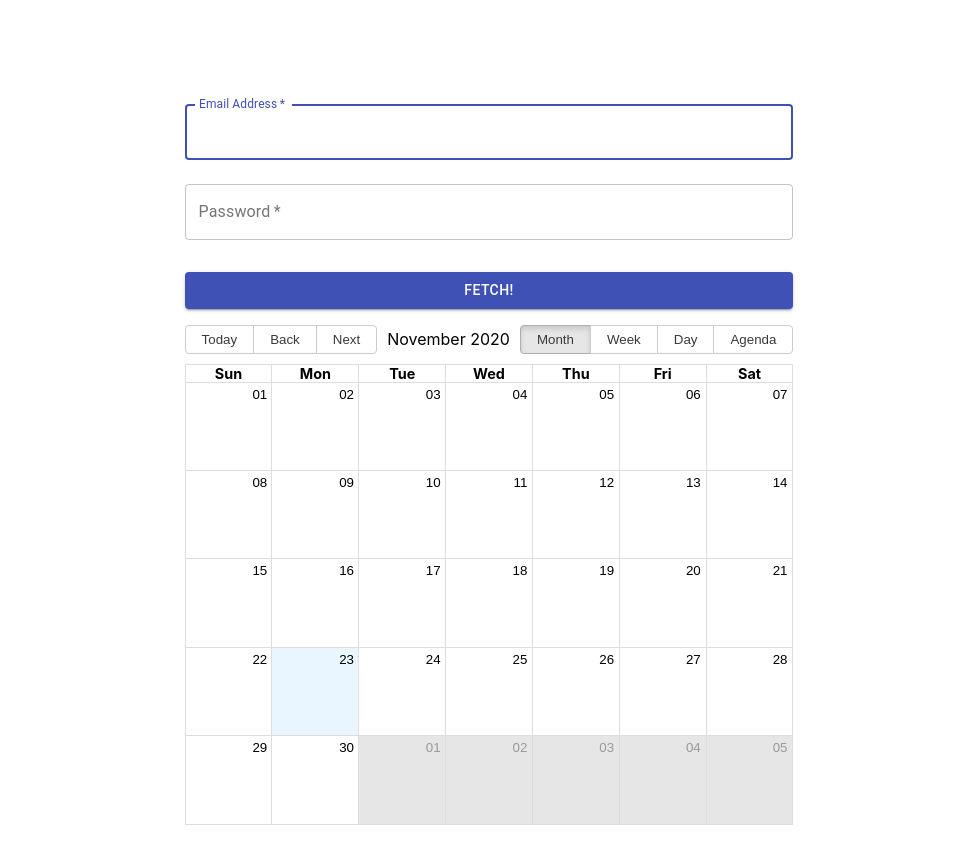
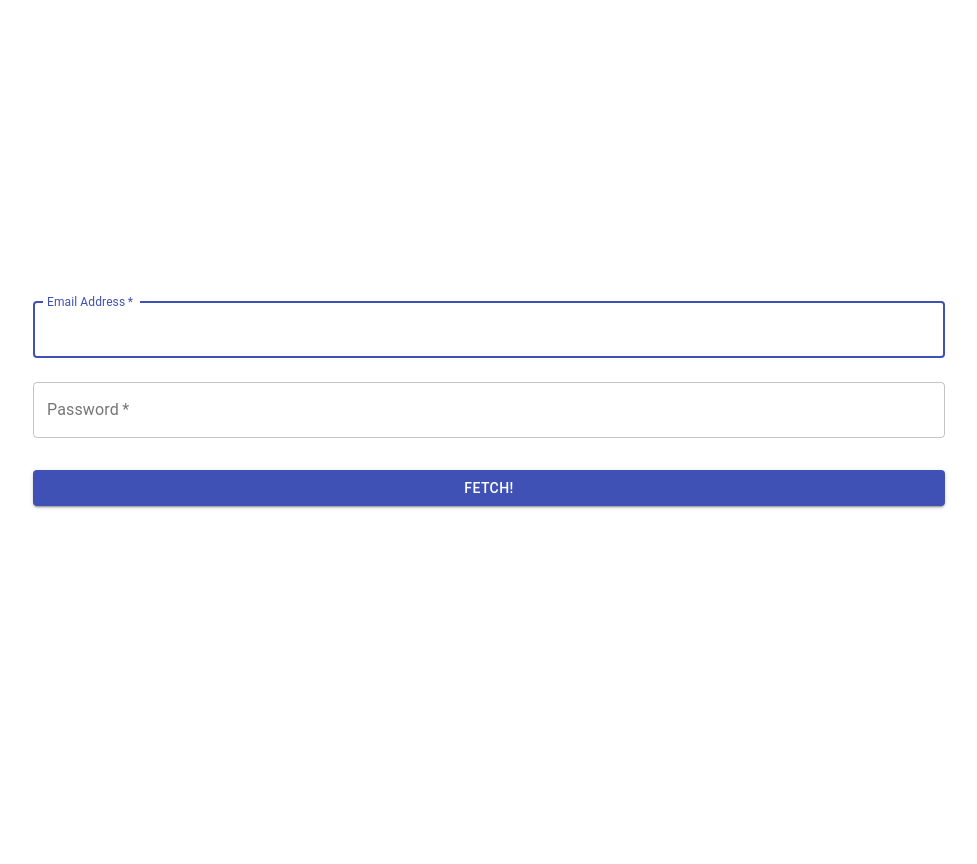
Before and after one commit to danielsiwiec/epic-resos, a Next.js app: page / in a window 1280 px wide. Shown: the top 864 px of the page, without its empty margins (151-1128 px from the left). After the commit the page ends 800 px from the top, so only its background shows below. Built offline with nearby package versions, Linux system fonts and the light colour scheme.

Commit message:
Extract calendar to own page

```diff
--- a/pages/index.js
+++ b/pages/index.js
@@ -2,15 +2,14 @@ import Head from 'next/head'
 import styles from '../styles/Home.module.css'
 
 import TextField from '@material-ui/core/TextField'
+import Container from '@material-ui/core/Container'
+import CircularProgress from '@material-ui/core/CircularProgress'
 import Button from '@material-ui/core/Button'
+import moment from 'moment'
 import { makeStyles } from '@material-ui/core/styles'
 
-import { Calendar, momentLocalizer } from 'react-big-calendar'
-import 'react-big-calendar/lib/css/react-big-calendar.css'
-import moment from 'moment'
-
 import { useState } from 'react'
-
+import { useRouter } from 'next/router'
 
 const useStyles = makeStyles((theme) => ({
   paper: {
@@ -32,26 +31,28 @@ const useStyles = makeStyles((theme) => ({
   },
 }))
 
-
 function Home() {
 
-  const [resos, setResos] = useState([])
-  const [email, setEmail] = useState('');
-  const [password, setPassword] = useState('');
-  const localizer = momentLocalizer(moment)
+  const [email, setEmail] = useState('')
+  const [password, setPassword] = useState('')
+  const [loading, setLoading] = useState(false)
   const classes = useStyles()
+
+  const router = useRouter()
 
   return (
     <div className={styles.container}>
       <Head>
-        <title>Create Next App</title>
+        <title>Epic Reso Manager</title>
         <link rel="icon" href="/favicon.ico" />
       </Head>
 
-      <main className={styles.main}>
+      {loading && <CircularProgress />}
+      {!loading &&
+        <Container maxWidth="md">
           <form className={classes.form}
             noValidate
-          onSubmit={(e) => { e.preventDefault(); loadResos(setResos, email, password) }}>
+            onSubmit={(e) => { e.preventDefault(); loadResos(setLoading, router, email, password) }}>
             <TextField
               variant="outlined"
               margin="normal"
@@ -88,22 +89,16 @@ function Home() {
               Fetch!
           </Button>
           </form>
+        </Container>
+      }
 
-        <Calendar
-          localizer={localizer}
-          events={resos}
-          startAccessor="start"
-          endAccessor="end"
-          style={{ height: 500 }}
-        />
-
-      </main>
     </div>
   )
 
 }
 
-const loadResos = async (setResos, username, password) => {
+const loadResos = async (setLoading, router, username, password) => {
+  setLoading(true)
   const response = await fetch('/api/epic', {
     method: 'POST',
     headers: {
@@ -111,15 +106,15 @@ const loadResos = async (setResos, username, password) => {
     },
     body: JSON.stringify({ username, password })
   }).then(res => res.json())
+
   const dates = response.dates
-  console.log(response.dates)
-
-  setResos(dates.map(reso => ({
+  localStorage.setItem('resos', JSON.stringify(dates.map(reso => ({
     start: moment(reso.date),
     end: moment(reso.date),
     allDay: true,
     title: reso.place
-  })))
+  }))))
+  router.push('/calendar')
 }
 
 export default Home
```
Also changed, not shown: pages/calendar.js (added, +36 -0 lines). Lines whose indentation alone changed are shown as unchanged.
